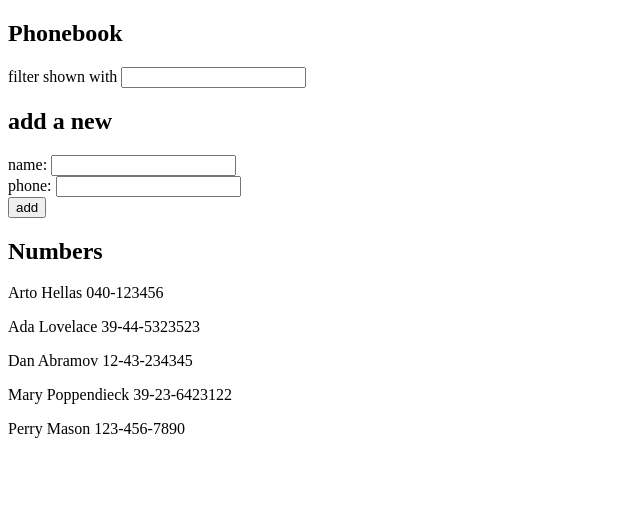
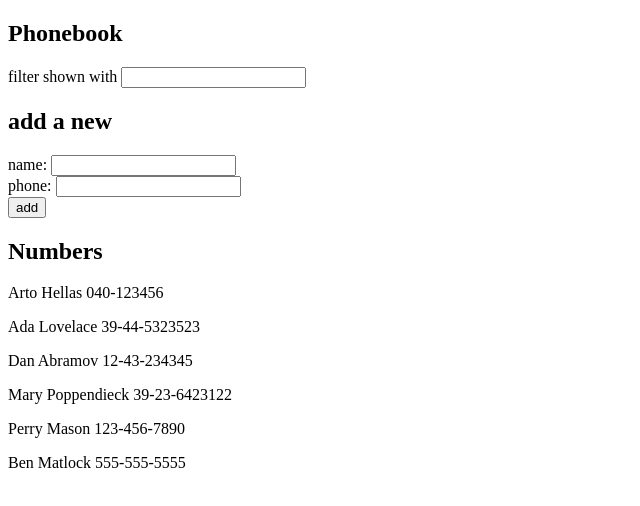
Before and after one commit to nik-nikols/fullstack-uhelsinki-part2, a React (Vite) app in the folder phonebook/: page / in a window 1280 px wide. Shown: the top 506 px of the page, without its empty margins (0-640 px from the left). Built offline with nearby package versions, Linux system fonts and the light colour scheme; data requests are answered from the project's data file.

Commit message:
Exercise 2.13

```diff
--- a/phonebook/db.json
+++ b/phonebook/db.json
@@ -24,6 +24,11 @@
       "id": "32d0",
       "name": "Perry Mason",
       "number": "123-456-7890"
+    },
+    {
+      "id": "b4ae",
+      "name": "Ben Matlock",
+      "number": "555-555-5555"
     }
   ]
 }
--- a/phonebook/src/App.jsx
+++ b/phonebook/src/App.jsx
@@ -1,8 +1,8 @@
 import { useState, useEffect } from 'react'
-import axios from 'axios'
 import PersonList from './components/PersonList'
 import Filter from './components/Filter'
 import PersonForm from './components/PersonForm'
+import personService from './services/persons'
 
 const App = () => {
   const [persons, setPersons] = useState([])
@@ -11,10 +11,10 @@ const App = () => {
   const [filter, setFilter] = useState('')
 
   useEffect(() => {
-      axios
-      .get('http://localhost:3001/persons')
-      .then(response => {
-        setPersons(response.data)
+    personService
+      .getAll()
+      .then(persons => {
+        setPersons(persons)
       })
     }
     , []
@@ -33,10 +33,10 @@ const App = () => {
       number: newPhone
     }
 
-    axios
-      .post('http://localhost:3001/persons', personObject)
-      .then(response => {
-        setPersons(persons.concat(response.data))
+    personService
+      .create(personObject)
+      .then(createdPerson => {
+        setPersons(persons.concat(createdPerson))
         setNewName('')
         setNewPhone('')
       })
--- /dev/null
+++ b/phonebook/src/services/persons.js
@@ -0,0 +1,17 @@
+import axios from 'axios'
+
+const baseUrl = 'http://localhost:3001/persons'
+
+const getAll = () => {
+    return axios
+      .get(baseUrl)
+      .then(response => response.data)
+}
+
+const create = (personObject) => {
+    return axios
+      .post(baseUrl, personObject)
+      .then(response => response.data)
+}
+
+export default { getAll, create }
```
